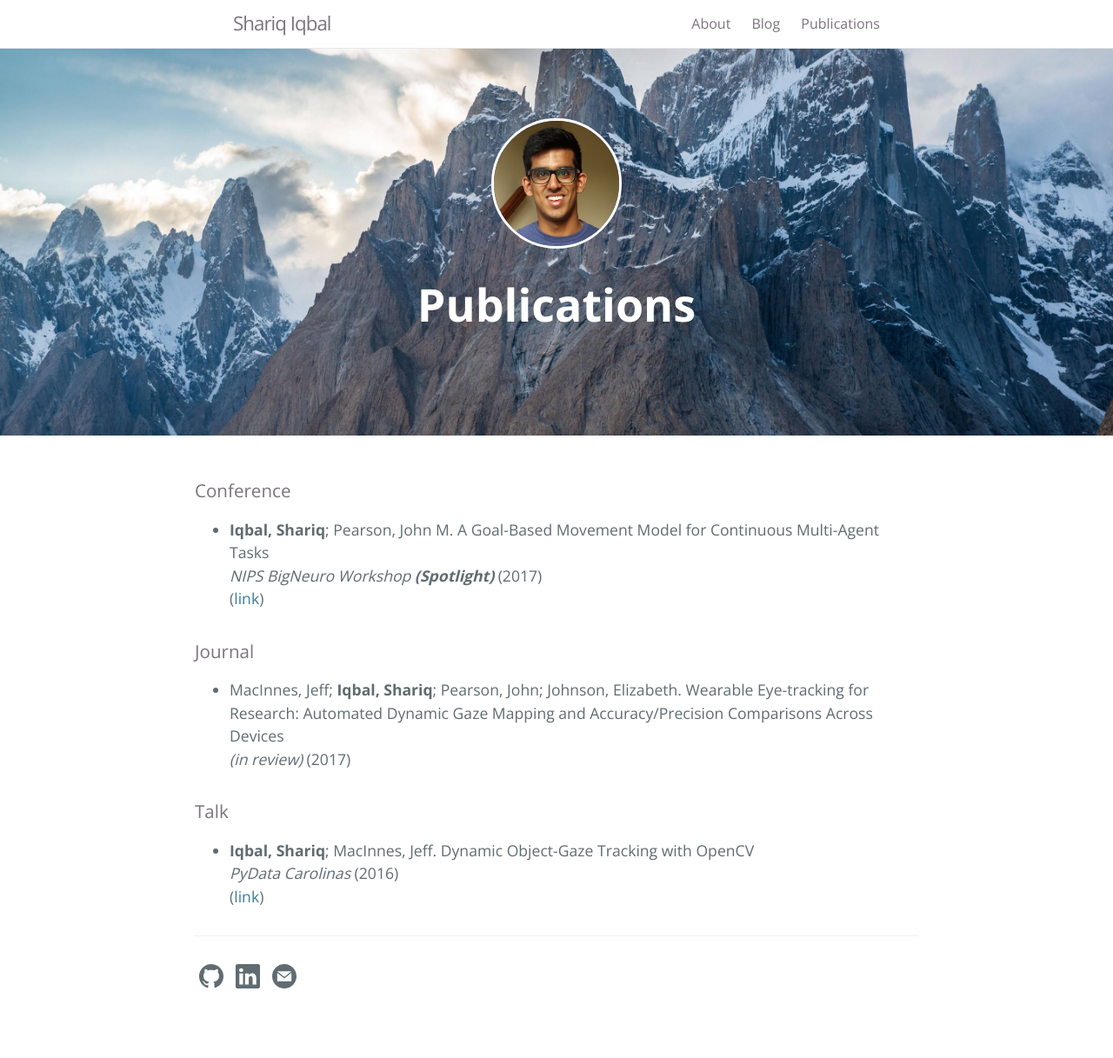
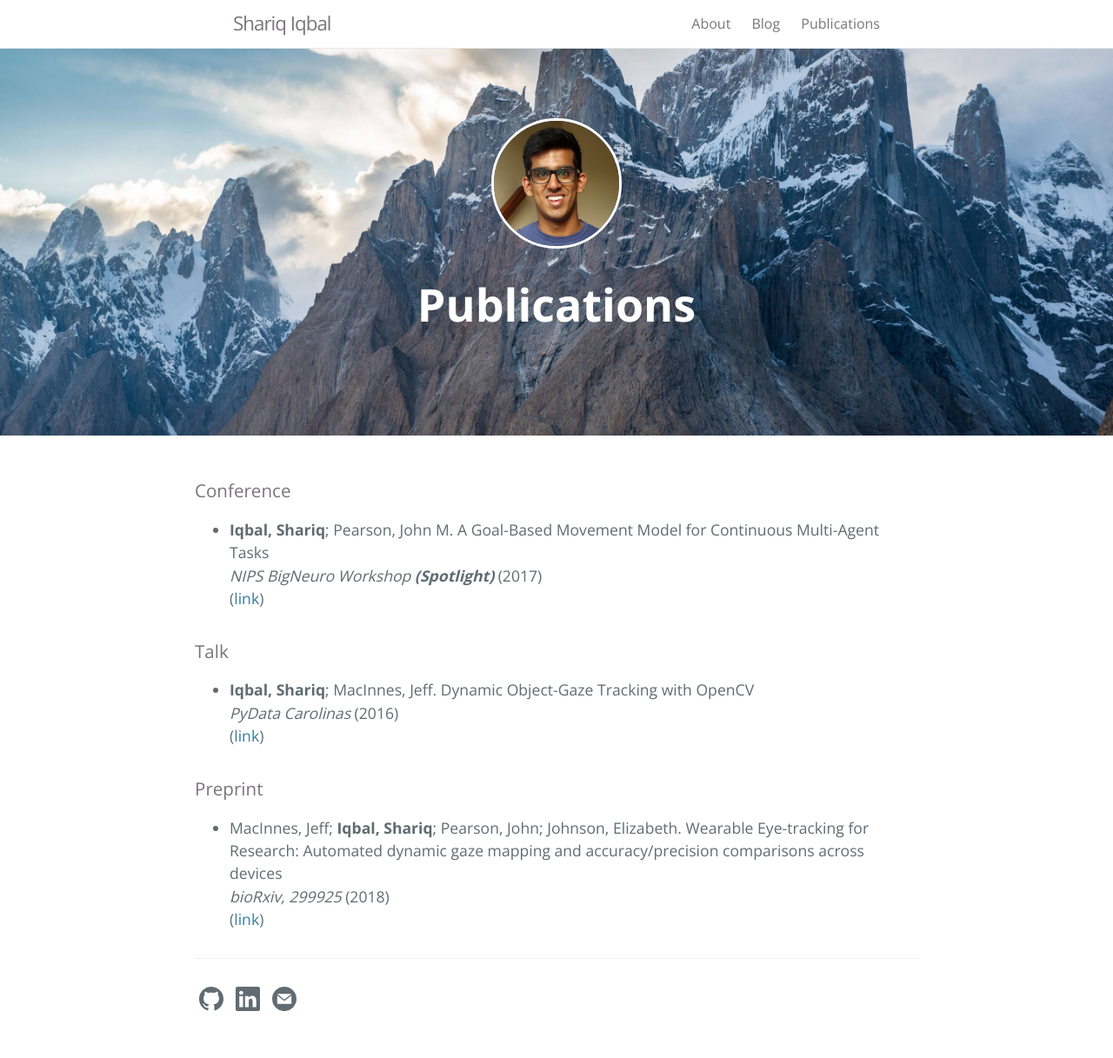
Before and after one commit to shariqiqbal2810/shariqiqbal2810.github.io, a Jekyll site: the page built from publications.html, in a window 1280 px wide. Shown: the whole page at 87% size. Built offline with Jekyll 4.4.1, drawn with Linux system fonts in a browser that asks for light colours; before the commit the page ends 1191 px from its top, so only the background shows below that.

Commit message:
updated eye tracking paper

```diff
--- a/_data/publications.yml
+++ b/_data/publications.yml
@@ -20,11 +20,11 @@
     Link: https://www.youtube.com/watch?v=8AGi-7PN0uI
 -
     Authors: 'MacInnes, Jeff; <b>Iqbal, Shariq</b>; Pearson, John; Johnson, Elizabeth'
-    Title: 'Wearable Eye-tracking for Research: Automated Dynamic Gaze Mapping and Accuracy/Precision Comparisons Across Devices'
-    Publication: (in review)
+    Title: 'Wearable Eye-tracking for Research: Automated dynamic gaze mapping and accuracy/precision comparisons across devices'
+    Publication: bioRxiv, 299925
     Volume: false
     Number: false
     Pages: false
-    Year: 2017
-    Type: Journal
-    Link: false
+    Year: 2018
+    Type: Preprint
+    Link: https://www.biorxiv.org/content/biorxiv/early/2018/06/28/299925.full.pdf
--- a/publications.html
+++ b/publications.html
@@ -4,8 +4,8 @@ title: Publications
 permalink: /publications.html
 pub_types:
 - "Conference"
-- "Journal"
 - "Talk"
+- "Preprint"
 ---
 
 {% for type in page.pub_types %}
```
